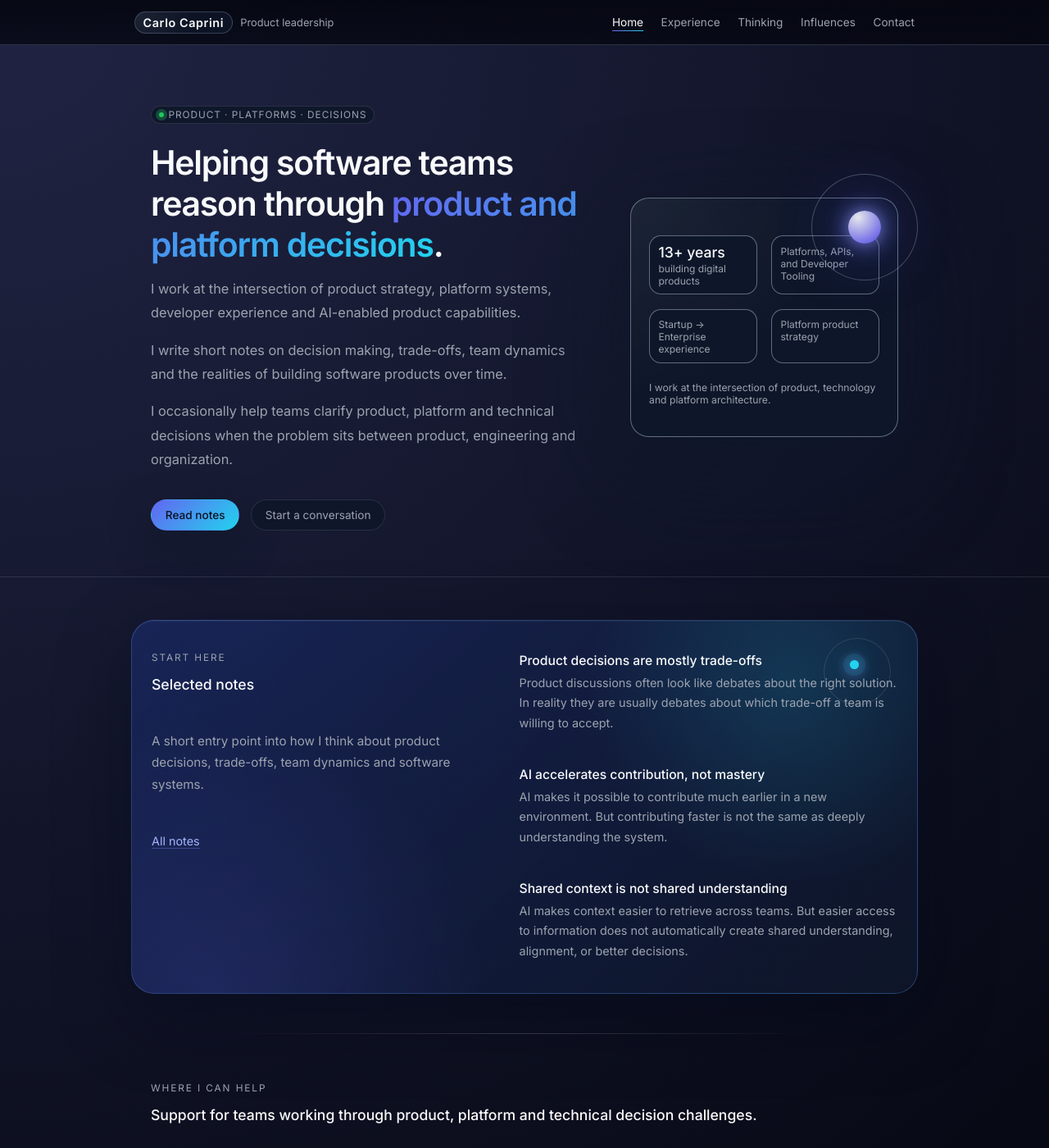
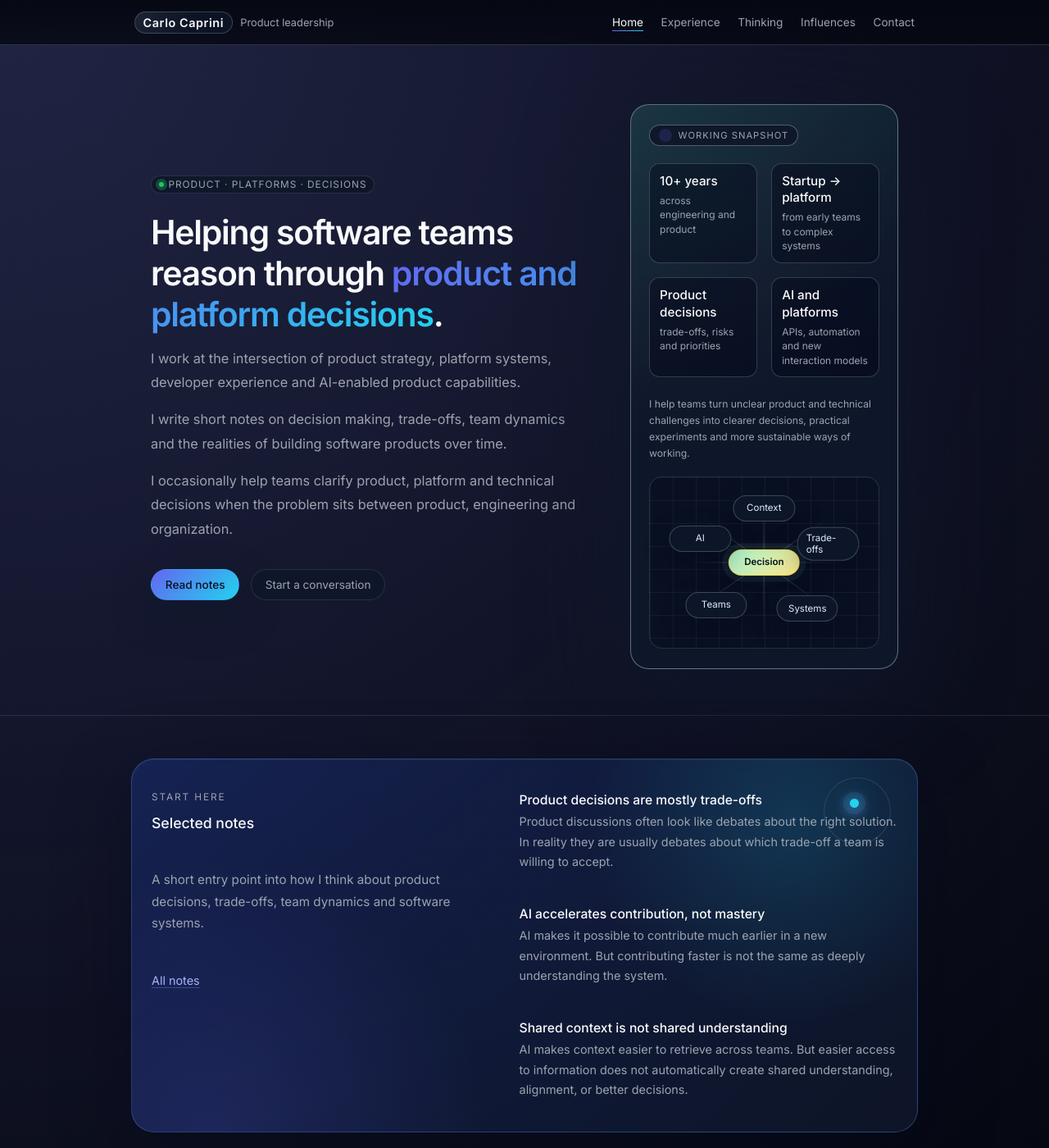
Before and after one commit to carlocaprini/carlocaprini.github.io, a Jekyll site: the page built from index.md, in a window 1280 px wide and 1400 px high. Shown: the whole window at 82% size. Built offline with Jekyll 4.4.1, drawn with Linux system fonts in a browser that asks for light colours.

Commit message:
Refresh home visual treatment

```diff
--- a/_includes/hero-card.html
+++ b/_includes/hero-card.html
@@ -1,27 +1,41 @@
 <aside class="hero-side">
   <div class="hero-card">
+    <div class="hero-card-badge">
+      <span></span>
+      Working snapshot
+    </div>
     <div class="hero-metrics">
       <div class="metric">
-        <div class="metric-value">13+ years</div>
-        <div class="metric-label">building digital products</div>
+        <div class="metric-value">10+ years</div>
+        <div class="metric-label">across engineering and product</div>
       </div>
       <div class="metric">
-        <div class="metric-label">Platforms, APIs, and Developer Tooling</div>
+        <div class="metric-value">Startup -> platform</div>
+        <div class="metric-label">from early teams to complex systems</div>
       </div>
       <div class="metric">
-        <div class="metric-label">Startup → Enterprise experience</div>
+        <div class="metric-value">Product decisions</div>
+        <div class="metric-label">trade-offs, risks and priorities</div>
       </div>
       <div class="metric">
-        <div class="metric-label">Platform product strategy</div>
+        <div class="metric-value">AI and platforms</div>
+        <div class="metric-label">APIs, automation and new interaction models</div>
       </div>
     </div>
     <p class="hero-card-note">
-      I work at the intersection of product, technology and platform architecture.
+      I help teams turn unclear product and technical challenges into clearer decisions, practical experiments and more sustainable ways of working.
     </p>
-    <div class="hero-orbit">
-      <div class="hero-orbit-ring">
-        <div class="hero-orbit-core"></div>
-      </div>
+    <div class="decision-map" aria-hidden="true">
+      <div class="decision-map-line decision-map-line--horizontal"></div>
+      <div class="decision-map-line decision-map-line--vertical"></div>
+      <div class="decision-map-line decision-map-line--diagonal-a"></div>
+      <div class="decision-map-line decision-map-line--diagonal-b"></div>
+      <div class="decision-node decision-node--center">Decision</div>
+      <div class="decision-node decision-node--context">Context</div>
+      <div class="decision-node decision-node--tradeoffs">Trade-offs</div>
+      <div class="decision-node decision-node--systems">Systems</div>
+      <div class="decision-node decision-node--teams">Teams</div>
+      <div class="decision-node decision-node--ai">AI</div>
     </div>
   </div>
 </aside>
--- a/assets/css/main.css
+++ b/assets/css/main.css
@@ -277,9 +277,11 @@ main {
 
 .hero-card {
   position: relative;
+  overflow: hidden;
   border-radius: 1.4rem;
   padding: 1.5rem 1.4rem;
   background:
+    linear-gradient(150deg, rgba(20, 184, 166, 0.12), transparent 42%),
     radial-gradient(circle at top left, rgba(248, 250, 252, 0.06), transparent 55%),
     rgba(15, 23, 42, 0.96);
   border: 1px solid rgba(148, 163, 184, 0.6);
@@ -321,27 +323,135 @@ main {
 }
 
 .metric {
-  padding: 0.55rem 0.65rem;
-  border-radius: 0.9rem;
-  background: rgba(15, 23, 42, 0.96);
-  border: 1px solid rgba(148, 163, 184, 0.6);
+  min-height: 5.7rem;
+  padding: 0.7rem 0.75rem;
+  border-radius: 0.8rem;
+  background: rgba(2, 6, 23, 0.42);
+  border: 1px solid rgba(148, 163, 184, 0.3);
 }
 
 .metric-value {
-  font-size: 1.1rem;
+  font-size: 0.95rem;
   font-weight: 500;
+  line-height: 1.35;
 }
 
 .metric-label {
-  margin-top: 0.1rem;
+  margin-top: 0.28rem;
   font-size: 0.75rem;
+  line-height: 1.45;
   color: #9ca3af;
 }
 
 .hero-card-note {
-  margin-top: 0.7rem;
+  margin: 0.7rem 0 0;
   font-size: 0.76rem;
-  color: #9ca3af;
+  line-height: 1.65;
+  color: #9ca3af;
+}
+
+.decision-map {
+  position: relative;
+  height: 210px;
+  margin-top: 1.15rem;
+  border-radius: 1rem;
+  background:
+    linear-gradient(rgba(148, 163, 184, 0.08) 1px, transparent 1px),
+    linear-gradient(90deg, rgba(148, 163, 184, 0.08) 1px, transparent 1px),
+    rgba(2, 6, 23, 0.34);
+  background-size: 28px 28px;
+  border: 1px solid rgba(148, 163, 184, 0.2);
+}
+
+.decision-map-line {
+  position: absolute;
+  left: 50%;
+  top: 50%;
+  width: 68%;
+  height: 1px;
+  transform-origin: center;
+  background: linear-gradient(to right, transparent, rgba(148, 163, 184, 0.42), transparent);
+}
+
+.decision-map-line--horizontal {
+  transform: translate(-50%, -50%);
+}
+
+.decision-map-line--vertical {
+  transform: translate(-50%, -50%) rotate(90deg);
+}
+
+.decision-map-line--diagonal-a {
+  transform: translate(-50%, -50%) rotate(36deg);
+}
+
+.decision-map-line--diagonal-b {
+  transform: translate(-50%, -50%) rotate(-34deg);
+}
+
+.decision-node {
+  position: absolute;
+  display: inline-flex;
+  align-items: center;
+  justify-content: center;
+  min-width: 4.7rem;
+  min-height: 2rem;
+  padding: 0.34rem 0.62rem;
+  border-radius: 999px;
+  color: #dbeafe;
+  background: rgba(15, 23, 42, 0.92);
+  border: 1px solid rgba(148, 163, 184, 0.34);
+  font-size: 0.72rem;
+  line-height: 1.2;
+  transform: translate(-50%, -50%);
+  box-shadow: 0 12px 30px rgba(2, 6, 23, 0.34);
+}
+
+.decision-node--center {
+  left: 50%;
+  top: 50%;
+  min-width: 5.4rem;
+  color: #07111f;
+  background: linear-gradient(135deg, #a7f3d0, #fde68a);
+  border-color: rgba(250, 204, 21, 0.55);
+  font-weight: 600;
+  animation: decisionPulse 3.4s ease-in-out infinite;
+}
+
+.decision-node--context {
+  left: 50%;
+  top: 18%;
+}
+
+.decision-node--tradeoffs {
+  left: 78%;
+  top: 39%;
+}
+
+.decision-node--systems {
+  left: 69%;
+  top: 77%;
+}
+
+.decision-node--teams {
+  left: 29%;
+  top: 75%;
+}
+
+.decision-node--ai {
+  left: 22%;
+  top: 36%;
+}
+
+@keyframes decisionPulse {
+  0%,
+  100% {
+    box-shadow: 0 12px 30px rgba(2, 6, 23, 0.34), 0 0 0 0 rgba(167, 243, 208, 0.28);
+  }
+
+  50% {
+    box-shadow: 0 12px 30px rgba(2, 6, 23, 0.34), 0 0 0 10px rgba(167, 243, 208, 0);
+  }
 }
 
 .hero-orbit {
@@ -441,6 +551,14 @@ main {
   max-width: 28rem;
 }
 
+.section-description-stacked {
+  margin: 0 0 0.85rem;
+}
+
+.section-description-stacked:last-child {
+  margin-bottom: 0;
+}
+
 .section-link {
   display: inline-flex;
   margin-top: 0.15rem;
@@ -530,6 +648,84 @@ main {
   display: grid;
   grid-template-columns: repeat(2, minmax(0, 1fr));
   gap: 2.8rem;
+}
+
+.home-help-section .section-header {
+  align-items: flex-start;
+}
+
+.home-help-grid {
+  display: grid;
+  grid-template-columns: repeat(3, minmax(0, 1fr));
+  gap: 1rem;
+}
+
+.home-help-card {
+  display: flex;
+  flex-direction: column;
+  min-height: 100%;
+  border-color: rgba(45, 212, 191, 0.22);
+  background:
+    linear-gradient(180deg, rgba(20, 184, 166, 0.08), transparent 58%),
+    rgba(15, 23, 42, 0.9);
+}
+
+.home-help-card:nth-child(2) {
+  border-color: rgba(250, 204, 21, 0.22);
+  background:
+    linear-gradient(180deg, rgba(250, 204, 21, 0.08), transparent 58%),
+    rgba(15, 23, 42, 0.9);
+}
+
+.home-help-card:nth-child(3) {
+  border-color: rgba(129, 140, 248, 0.28);
+  background:
+    linear-gradient(180deg, rgba(129, 140, 248, 0.1), transparent 58%),
+    rgba(15, 23, 42, 0.9);
+}
+
+.home-help-card .card-tags {
+  margin-top: auto;
+  padding-top: 0.85rem;
+}
+
+.home-help-footer {
+  display: grid;
+  grid-template-columns: minmax(0, 1.25fr) minmax(0, 0.75fr);
+  gap: 1.6rem;
+  margin-top: 1.1rem;
+  padding: 1rem 1.1rem;
+  border-radius: 1rem;
+  border: 1px solid rgba(148, 163, 184, 0.16);
+  background: rgba(2, 6, 23, 0.3);
+  color: #9ca3af;
+  font-size: 0.88rem;
+  line-height: 1.65;
+}
+
+.home-help-footer p {
+  margin: 0;
+}
+
+.home-help-footer span {
+  display: block;
+  color: #cbd5e1;
+}
+
+.home-explore-grid {
+  display: grid;
+  grid-template-columns: repeat(3, minmax(0, 1fr));
+  gap: 0.9rem;
+}
+
+.home-explore-card {
+  display: flex;
+  flex-direction: column;
+  min-height: 12rem;
+}
+
+.home-explore-card .section-link {
+  margin-top: auto;
 }
 
 .body-text {
@@ -1572,6 +1768,12 @@ main {
     grid-template-columns: minmax(0, 1fr);
   }
 
+  .home-help-grid,
+  .home-explore-grid,
+  .home-help-footer {
+    grid-template-columns: minmax(0, 1fr);
+  }
+
   .hero-grid {
     gap: 2.2rem;
   }
@@ -1663,6 +1865,19 @@ main {
     margin-right: 0.5rem;
   }
 
+  .hero-metrics {
+    grid-template-columns: minmax(0, 1fr);
+  }
+
+  .decision-map {
+    height: 190px;
+  }
+
+  .decision-node {
+    min-width: 4.2rem;
+    font-size: 0.68rem;
+  }
+
   .experience-card {
     padding: 1.15rem 1.05rem 1.1rem;
   }
@@ -1680,4 +1895,14 @@ main {
   .selected-notes-panel::after {
     opacity: 0.38;
   }
-}
+
+  .home-help-footer {
+    padding: 0.95rem;
+  }
+}
+
+@media (prefers-reduced-motion: reduce) {
+  .decision-node--center {
+    animation: none;
+  }
+}
```
